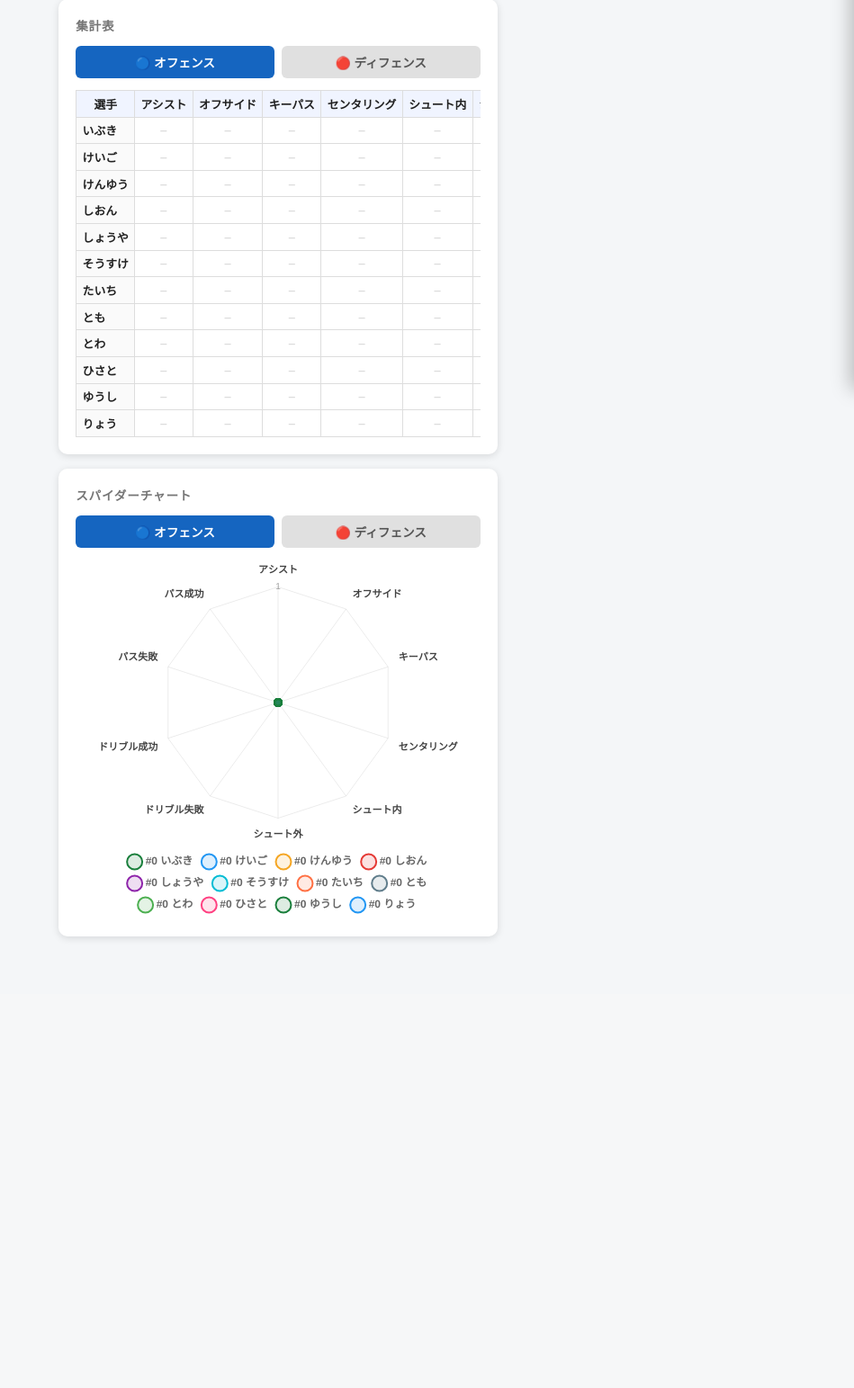
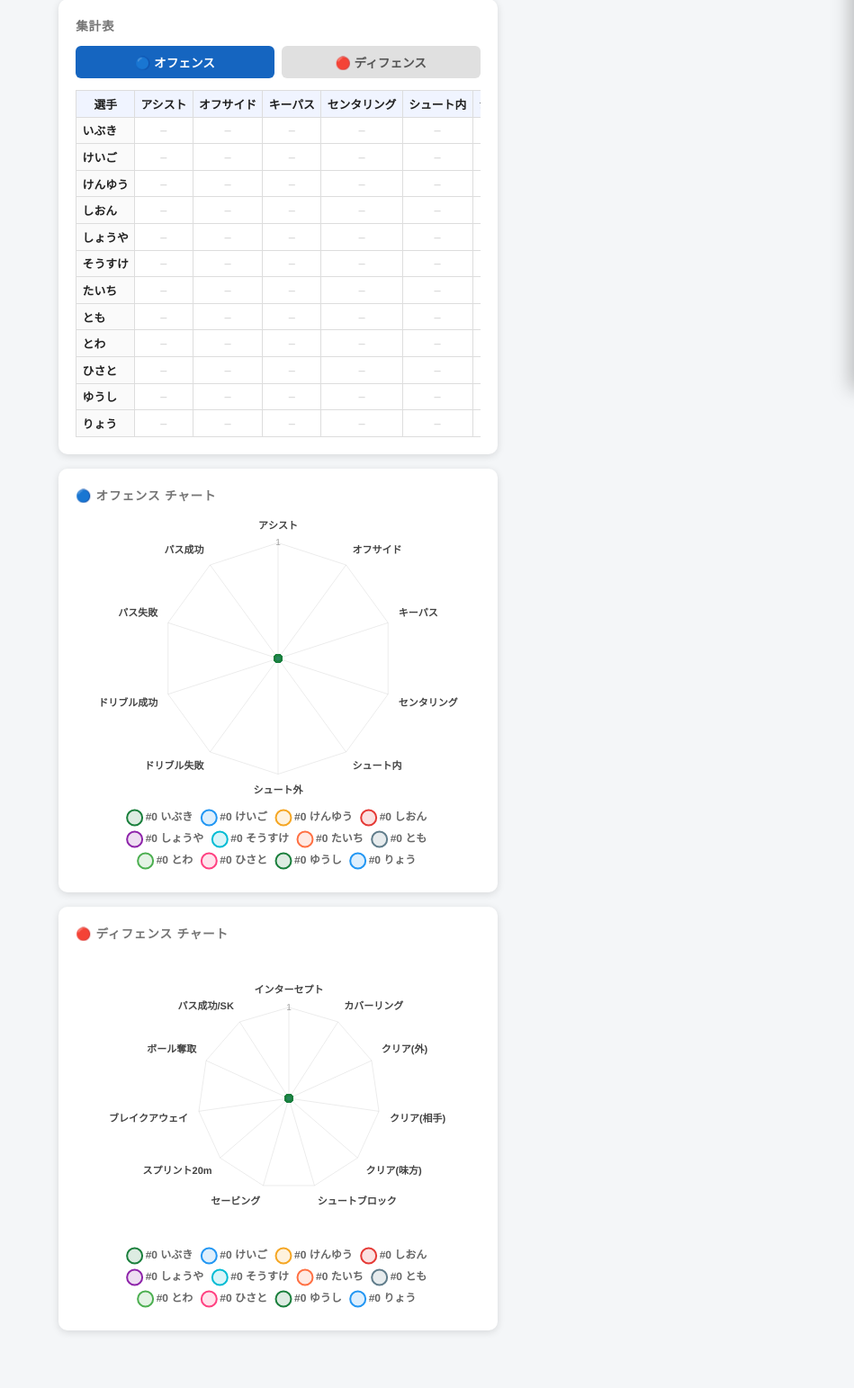
Before and after one commit to HAJIME-CryptoG/soccer_stats, a PHP site: page /AmisterStats/view.php in a window 1280 px wide. Shown: the part 367-1910 px from the top of the page at 90% size, without its empty margins (331-1280 px from the left). Before the commit the page ends 1412 px from the top, so only its background shows below. Run offline with PHP 8.4, Linux system fonts and the light colour scheme; data that the repository does not hold is empty.

Commit message:
fix(view): チャートをタブ廃止→OFとDFを別カードで同時表示
- タブ切り替え方式を廃止し、「🔵 オフェンス チャート」カードと
  「🔴 ディフェンス チャート」カードを縦に並べて同時表示
- OFチャートはoffenseフェーズのアクション軸のみ、
  DFチャートはdefenseフェーズのアクション軸のみで描画
- データなし時は各カードに「表示するデータがありません」を表示

https://claude.ai/code/session_01VHvEoguhq1hWCgDNpDSLBi

```diff
--- a/AmisterStats/view.php
+++ b/AmisterStats/view.php
@@ -152,32 +152,24 @@ $filter_player_name = $_GET['player_name'] ?? '';
             </div>
         </div>
 
-        <!-- スパイダーチャート -->
+        <!-- スパイダーチャート OF -->
         <div class="card">
-            <div class="card-title">スパイダーチャート</div>
-            <!-- OF/DF タブ -->
-            <div style="display:flex;gap:.5rem;margin-bottom:.8rem;">
-                <button id="chart-tab-of" class="matrix-tab active"
-                        onclick="switchChartPhase('offense')" type="button">
-                    🔵 オフェンス
-                </button>
-                <button id="chart-tab-df" class="matrix-tab"
-                        onclick="switchChartPhase('defense')" type="button">
-                    🔴 ディフェンス
-                </button>
-            </div>
-            <!-- OFチャート -->
+            <div class="card-title">🔵 オフェンス チャート</div>
             <div id="chart-of-wrapper" class="chart-wrapper">
                 <canvas id="spider-chart-of"></canvas>
             </div>
-            <p id="chart-of-empty" class="text-muted text-center mt-2" style="font-size:.85rem;display:none;">
+            <p id="chart-of-empty" class="text-muted text-center" style="font-size:.85rem;display:none;">
                 表示するデータがありません
             </p>
-            <!-- DFチャート（初期非表示） -->
-            <div id="chart-df-wrapper" class="chart-wrapper" style="display:none;">
+        </div>
+
+        <!-- スパイダーチャート DF -->
+        <div class="card">
+            <div class="card-title">🔴 ディフェンス チャート</div>
+            <div id="chart-df-wrapper" class="chart-wrapper">
                 <canvas id="spider-chart-df"></canvas>
             </div>
-            <p id="chart-df-empty" class="text-muted text-center mt-2" style="font-size:.85rem;display:none;">
+            <p id="chart-df-empty" class="text-muted text-center" style="font-size:.85rem;display:none;">
                 表示するデータがありません
             </p>
         </div>
@@ -198,35 +190,12 @@ $filter_player_name = $_GET['player_name'] ?? '';
 
         const apiUrl = 'api/get_stats.php' + (params.toString() ? '?' + params.toString() : '');
 
-        let globalData = null;
-
-        window.switchChartPhase = function(phase) {
-            document.getElementById('chart-tab-of').className =
-                'matrix-tab' + (phase === 'offense' ? ' active' : '');
-            document.getElementById('chart-tab-df').className =
-                'matrix-tab' + (phase === 'defense' ? ' df-active' : '');
-            // OFとDFのcanvasラッパーを切り替える
-            document.getElementById('chart-of-wrapper').style.display = phase === 'offense' ? '' : 'none';
-            document.getElementById('chart-of-empty').style.display =
-                (phase === 'offense' && globalData && !hasChartData(globalData, 'offense')) ? '' : 'none';
-            document.getElementById('chart-df-wrapper').style.display = phase === 'defense' ? '' : 'none';
-            document.getElementById('chart-df-empty').style.display =
-                (phase === 'defense' && globalData && !hasChartData(globalData, 'defense')) ? '' : 'none';
-        };
-
-        function hasChartData(data, phase) {
-            const actions = phase === 'offense'
-                ? (data.of_actions || [])
-                : (data.df_actions || []);
-            // アクション名が1件以上あり、選手が1人以上いれば表示する（値が全0でも表示）
-            return actions.length > 0 && data.players && data.players.length > 0;
-        }
-
         function drawBothCharts(data) {
-            // オフェンスチャート
-            const ofCanvas  = document.getElementById('spider-chart-of');
-            const ofEmpty   = document.getElementById('chart-of-empty');
-            if (hasChartData(data, 'offense')) {
+            // ---- オフェンスチャート ----
+            const ofCanvas = document.getElementById('spider-chart-of');
+            const ofEmpty  = document.getElementById('chart-of-empty');
+            const ofHas    = (data.of_actions || []).length > 0 && (data.players || []).length > 0;
+            if (ofHas) {
                 ofCanvas.style.display = '';
                 ofEmpty.style.display  = 'none';
                 AmisterChart.renderChart(ofCanvas, data, null, 'offense');
@@ -234,10 +203,11 @@ $filter_player_name = $_GET['player_name'] ?? '';
                 ofCanvas.style.display = 'none';
                 ofEmpty.style.display  = '';
             }
-            // ディフェンスチャート
-            const dfCanvas  = document.getElementById('spider-chart-df');
-            const dfEmpty   = document.getElementById('chart-df-empty');
-            if (hasChartData(data, 'defense')) {
+            // ---- ディフェンスチャート ----
+            const dfCanvas = document.getElementById('spider-chart-df');
+            const dfEmpty  = document.getElementById('chart-df-empty');
+            const dfHas    = (data.df_actions || []).length > 0 && (data.players || []).length > 0;
+            if (dfHas) {
                 dfCanvas.style.display = '';
                 dfEmpty.style.display  = 'none';
                 AmisterChart.renderChart(dfCanvas, data, null, 'defense');
@@ -250,7 +220,6 @@ $filter_player_name = $_GET['player_name'] ?? '';
         fetch(apiUrl)
             .then(r => r.json())
             .then(data => {
-                globalData = data;
                 renderMatrix(data);
                 drawBothCharts(data);
             })
```
